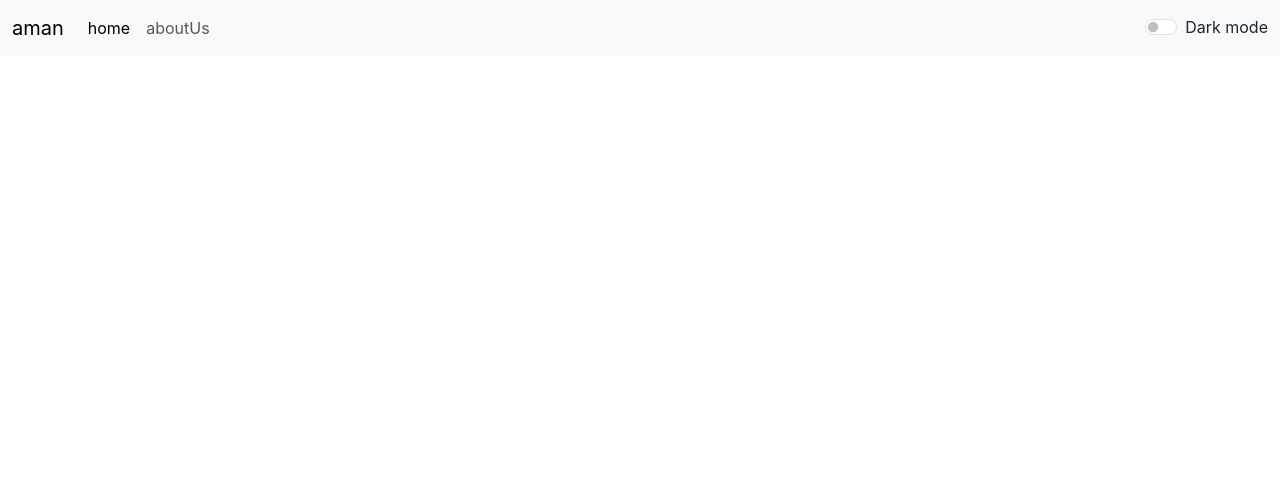
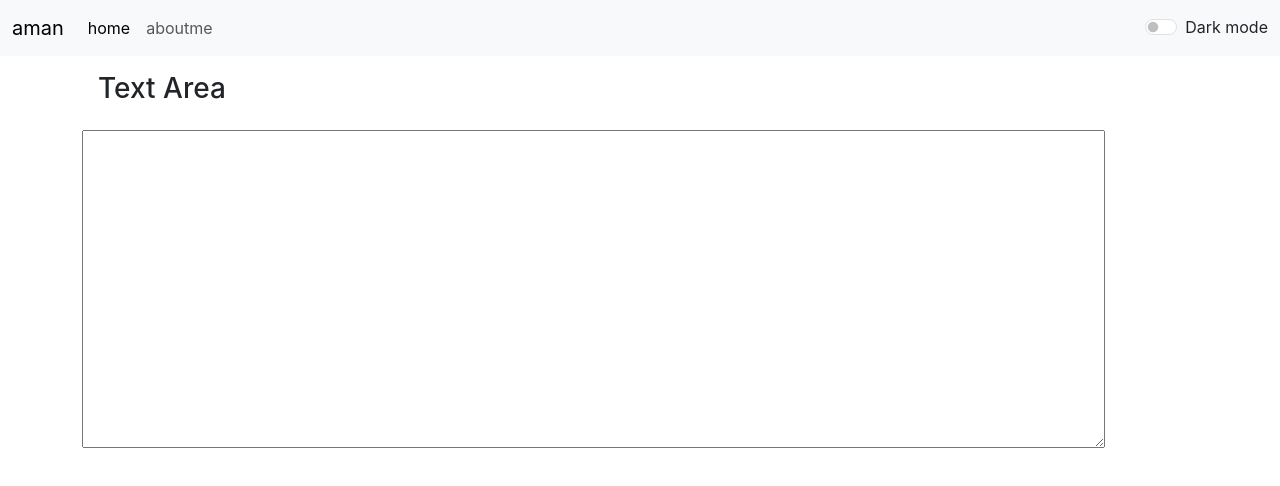
Before and after one commit to Amanrathi07/Text_bang, a React (Create React App) app: page / in a window 1280 px wide. Shown: the top 486 px of the page. Built offline with nearby package versions, Linux system fonts and the light colour scheme.

Commit message:
rearanging the textbox

```diff
--- a/package.json
+++ b/package.json
@@ -6,9 +6,10 @@
     "@testing-library/jest-dom": "^5.17.0",
     "@testing-library/react": "^13.4.0",
     "@testing-library/user-event": "^13.5.0",
+    "npm": "^10.8.3",
     "react": "^18.3.1",
     "react-dom": "^18.3.1",
-    "react-scripts": "5.0.1",
+    "react-scripts": "^5.0.1",
     "web-vitals": "^2.1.4"
   },
   "scripts": {
@@ -34,5 +35,8 @@
       "last 1 firefox version",
       "last 1 safari version"
     ]
+  },
+  "devDependencies": {
+    "@babel/plugin-transform-private-property-in-object": "^7.24.7"
   }
 }
--- a/src/App.js
+++ b/src/App.js
@@ -1,11 +1,15 @@
 // import logo from './logo.svg';
 import './App.css';
 import Navbar from './container/Navbar';
+import Textbox from './container/Textbox';
 
 function App() {
   return (
   <>
-    <Navbar title="aman" />
+    <Navbar title="aman" aboutUs="aboutme" home="home" />
+
+
+    <Textbox />
 
 
 
--- a/src/container/Navbar.js
+++ b/src/container/Navbar.js
@@ -23,9 +23,9 @@ export default function Navbar(props) {
 
 
       </ul>
-      <div class="form-check form-switch">
-      <label class="form-check-label" for="flexSwitchCheckDefault">Dark mode</label>
-      <input class="form-check-input" type="checkbox" role="switch" id="flexSwitchCheckDefault" />
+      <div className="form-check form-switch">
+      <label className="form-check-label" htmlFor="flexSwitchCheckDefault">Dark mode</label>
+      <input className="form-check-input" type="checkbox" role="switch" id="flexSwitchCheckDefault" />
       </div>
 
     </div>
@@ -44,8 +44,8 @@ Navbar.propType={
   home: PropTypes.string
 };
 
-Navbar.defaultProps ={
-  title:"title" ,
-  aboutUs: "aboutUs",
-  home: "home"
-};
+// Navbar.defaultProps ={
+//   title:"title" ,
+//   aboutUs: "aboutUs",
+//   home: "home"
+// };
--- a/src/container/Textbox.js
+++ b/src/container/Textbox.js
@@ -0,0 +1,23 @@
+import React from 'react'
+
+export default function Textbox() {
+  return (
+    <>
+
+
+  <div className="container">
+    <h3 className="p-3">Text Area</h3>
+    <textarea className="col-sm-11" rows="13" ></textarea>
+
+
+
+  </div>
+
+
+
+
+
+
+    </>
+  )
+}
```
Also changed, not shown: src/App.css (line endings or trailing spaces), 1 other file (tests, documents, lock files or other folders).
